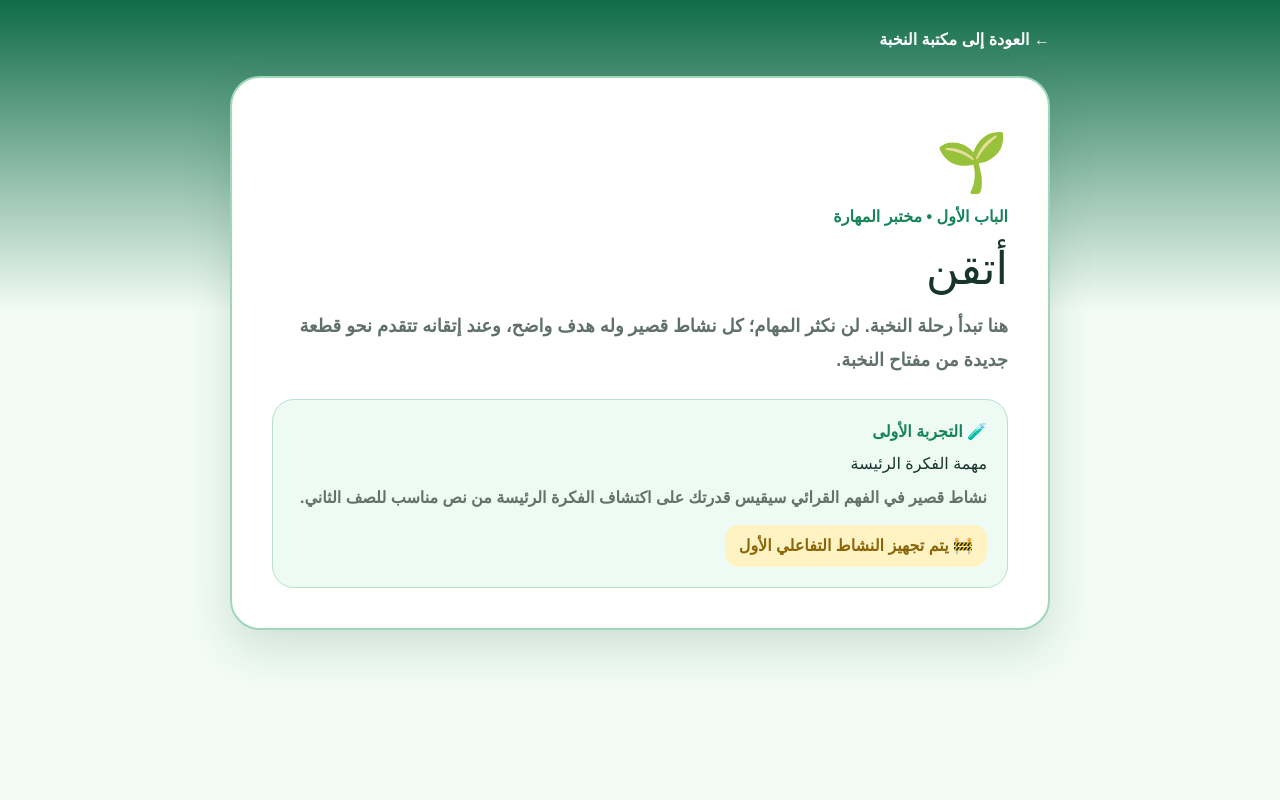
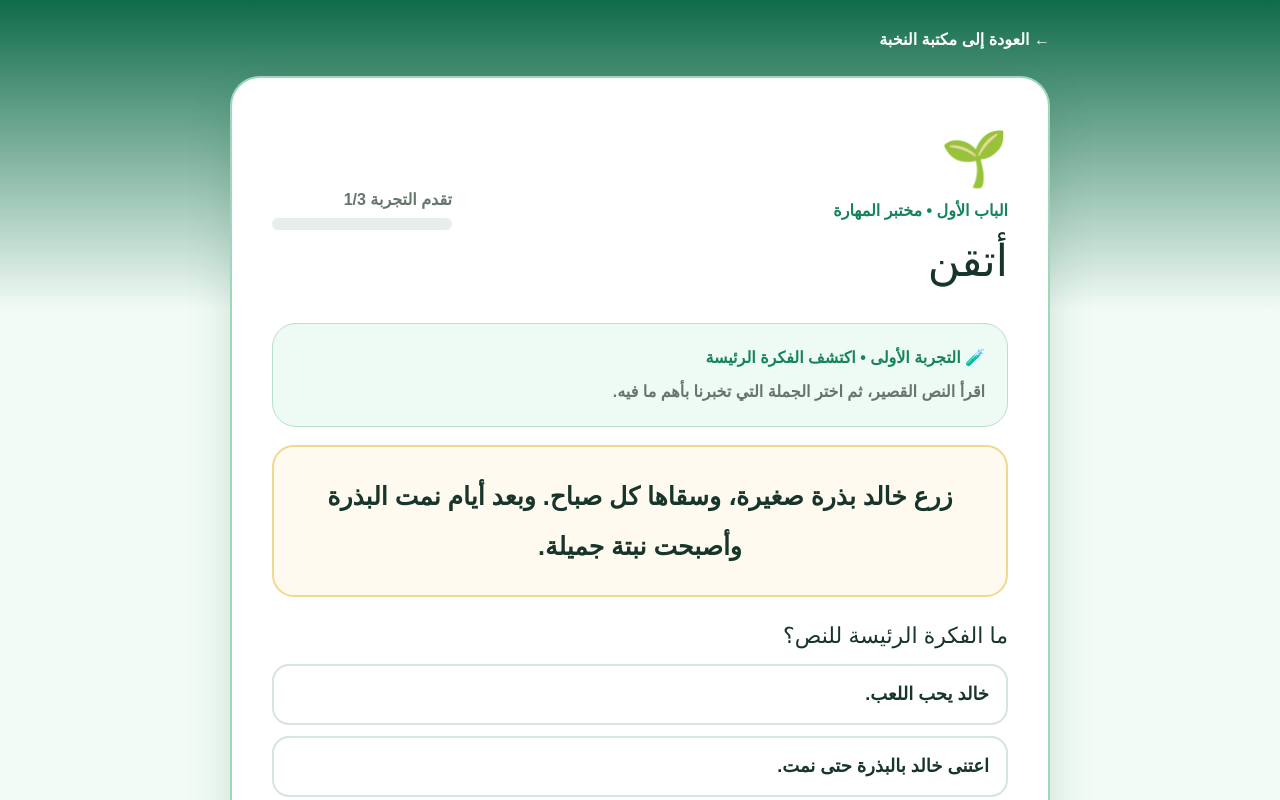
Before and after one commit to a31164949-blip/lughati-academy, a Next.js app in the folder lughati-next/: page /academy-club/elite-library/mastery in a window 1280 px wide. Shown: the top 800 px of the page. Built offline with nearby package versions, Linux system fonts and the light colour scheme.

Commit message:
Build first interactive Elite Library mastery activity

```diff
--- a/lughati-next/app/academy-club/elite-library/mastery/page.tsx
+++ b/lughati-next/app/academy-club/elite-library/mastery/page.tsx
@@ -1,22 +1,92 @@
 "use client";
 
 import Link from "next/link";
+import { useMemo, useState } from "react";
+
+const stages = [
+  {
+    text: "زرع خالد بذرة صغيرة، وسقاها كل صباح. وبعد أيام نمت البذرة وأصبحت نبتة جميلة.",
+    question: "ما الفكرة الرئيسة للنص؟",
+    choices: ["خالد يحب اللعب.", "اعتنى خالد بالبذرة حتى نمت.", "الصباح جميل."],
+    answer: 1,
+  },
+  {
+    text: "رتبت سارة كتبها وأقلامها في حقيبتها مساءً؛ لتكون مستعدة للمدرسة في الصباح.",
+    question: "ما الفكرة الرئيسة للنص؟",
+    choices: ["استعداد سارة للمدرسة.", "لون حقيبة سارة.", "ذهاب سارة إلى الحديقة."],
+    answer: 0,
+  },
+  {
+    text: "قرأ مازن القصة بهدوء، ثم أخبر والده بأهم ما حدث فيها.",
+    question: "ما الفكرة الرئيسة للنص؟",
+    choices: ["مازن يشتري قصة.", "مازن يقرأ القصة ويفهمها.", "والد مازن يكتب قصة."],
+    answer: 1,
+  },
+];
 
 export default function MasteryPage(){
+  const [stage,setStage]=useState(0);
+  const [selected,setSelected]=useState<number|null>(null);
+  const [score,setScore]=useState(0);
+  const [finished,setFinished]=useState(false);
+  const item=stages[stage];
+  const correct=selected===item.answer;
+  const progress=useMemo(()=>finished?100:Math.round((stage/stages.length)*100),[stage,finished]);
+
+  function choose(index:number){
+    if(selected!==null)return;
+    setSelected(index);
+    if(index===item.answer)setScore(v=>v+1);
+  }
+
+  function next(){
+    if(selected===null)return;
+    if(stage===stages.length-1){setFinished(true);return;}
+    setStage(v=>v+1);setSelected(null);
+  }
+
+  function restart(){setStage(0);setSelected(null);setScore(0);setFinished(false);}
+
   return <main dir="rtl" style={{minHeight:"100vh",padding:"28px 16px 60px",fontFamily:"Arial,sans-serif",background:"linear-gradient(180deg,#0f6b49,#f2fbf6 310px)",color:"#17352a"}}>
     <div style={{maxWidth:820,margin:"0 auto"}}>
       <Link href="/academy-club/elite-library" style={{color:"#fff",fontWeight:900,textDecoration:"none"}}>← العودة إلى مكتبة النخبة</Link>
       <section style={{marginTop:24,padding:"clamp(24px,6vw,40px)",borderRadius:30,background:"#fff",border:"2px solid #9ed8b8",boxShadow:"0 18px 45px rgba(18,90,60,.16)"}}>
-        <div style={{fontSize:58}}>🌱</div>
-        <div style={{color:"#16845b",fontWeight:900}}>الباب الأول • مختبر المهارة</div>
-        <h1 style={{margin:"6px 0",fontSize:"clamp(30px,7vw,45px)"}}>أتقن</h1>
-        <p style={{fontSize:18,lineHeight:1.9,color:"#607169",fontWeight:700}}>هنا تبدأ رحلة النخبة. لن نكثر المهام؛ كل نشاط قصير وله هدف واضح، وعند إتقانه تتقدم نحو قطعة جديدة من مفتاح النخبة.</p>
-        <div style={{marginTop:22,padding:20,borderRadius:22,background:"#eefaf4",border:"1px solid #b8e1cb"}}>
-          <span style={{fontWeight:900,color:"#16845b"}}>🧪 التجربة الأولى</span>
-          <h2 style={{margin:"8px 0"}}>مهمة الفكرة الرئيسة</h2>
-          <p style={{margin:"0 0 12px",lineHeight:1.8,color:"#61736a",fontWeight:700}}>نشاط قصير في الفهم القرائي سيقيس قدرتك على اكتشاف الفكرة الرئيسة من نص مناسب للصف الثاني.</p>
-          <div style={{display:"inline-block",padding:"9px 14px",borderRadius:14,background:"#fff3c4",color:"#8b6509",fontWeight:900}}>🚧 يتم تجهيز النشاط التفاعلي الأول</div>
+        <div style={{display:"flex",justifyContent:"space-between",gap:15,alignItems:"center",flexWrap:"wrap"}}>
+          <div><div style={{fontSize:54}}>🌱</div><div style={{color:"#16845b",fontWeight:900}}>الباب الأول • مختبر المهارة</div><h1 style={{margin:"5px 0",fontSize:"clamp(30px,7vw,44px)"}}>أتقن</h1></div>
+          <div style={{minWidth:180}}><div style={{fontWeight:900,color:"#65766d",marginBottom:6}}>تقدم التجربة {finished?"3/3":`${stage+1}/3`}</div><div style={{height:12,borderRadius:999,background:"#e8efeb",overflow:"hidden"}}><div style={{height:"100%",width:`${progress}%`,background:"#1b8a61",transition:"width .3s"}} /></div></div>
         </div>
+
+        {!finished ? <>
+          <div style={{marginTop:24,padding:22,borderRadius:24,background:"#eefaf4",border:"1px solid #b8e1cb"}}>
+            <span style={{fontWeight:900,color:"#16845b"}}>🧪 التجربة الأولى • اكتشف الفكرة الرئيسة</span>
+            <p style={{margin:"10px 0 0",color:"#65766d",fontWeight:700}}>اقرأ النص القصير، ثم اختر الجملة التي تخبرنا بأهم ما فيه.</p>
+          </div>
+
+          <article style={{marginTop:18,padding:"24px 20px",borderRadius:22,background:"#fffaf0",border:"2px solid #f0d891",fontSize:"clamp(20px,4vw,25px)",fontWeight:800,lineHeight:2,textAlign:"center"}}>{item.text}</article>
+          <h2 style={{margin:"22px 0 12px",fontSize:22}}>{item.question}</h2>
+          <div style={{display:"grid",gap:11}}>
+            {item.choices.map((choice,index)=>{
+              const picked=selected===index;
+              const isAnswer=index===item.answer;
+              let bg="#fff",border="#d8e4de",color="#17352a";
+              if(selected!==null&&isAnswer){bg="#e6f8ee";border="#42a878";color="#126743";}
+              else if(picked){bg="#fff0ed";border="#e27b69";color="#9b3d31";}
+              return <button key={choice} onClick={()=>choose(index)} style={{padding:"15px 17px",borderRadius:17,border:`2px solid ${border}`,background:bg,color,textAlign:"right",fontSize:18,fontWeight:900,cursor:selected===null?"pointer":"default"}}>{choice}</button>;
+            })}
+          </div>
+
+          {selected!==null&&<div style={{marginTop:17,padding:16,borderRadius:18,background:correct?"#e9f9f0":"#fff6e5",border:correct?"1px solid #9dd8b9":"1px solid #ecd18d",fontWeight:900,color:correct?"#126743":"#8a620b"}}>
+            {correct?"👏 أحسنت! اخترت الفكرة التي تجمع أهم ما في النص.":"💡 محاولة جميلة. لاحظ الجملة الخضراء؛ فهي تجمع أهم ما حدث في النص."}
+          </div>}
+          {selected!==null&&<button onClick={next} style={{marginTop:15,width:"100%",padding:14,border:0,borderRadius:16,background:"#176c46",color:"#fff",fontSize:18,fontWeight:900,cursor:"pointer"}}>{stage===stages.length-1?"شاهد نتيجتي 🗝️":"المهمة التالية ←"}</button>}
+        </> : <section style={{marginTop:25,padding:"32px 20px",borderRadius:26,textAlign:"center",background:"linear-gradient(135deg,#fff7d4,#eefaf4)",border:"2px solid #e0bd4d"}}>
+          <div style={{fontSize:65}}>{score===3?"🗝️":"🌟"}</div>
+          <h2 style={{margin:"8px 0",color:"#176c46",fontSize:30}}>{score===3?"أتقنت التجربة!":"أكملت التجربة!"}</h2>
+          <p style={{fontSize:20,fontWeight:900}}>نتيجتك: {score} من {stages.length}</p>
+          <p style={{color:"#65766d",fontWeight:700,lineHeight:1.8}}>{score===3?"رائع! أنت جاهز لقطعة مفتاح النخبة. في النسخة التجريبية لن نضيفها إلى حسابك بعد.":"أعد التجربة وحاول الوصول إلى الإتقان الكامل لتحصل على المفتاح."}</p>
+          {score<3&&<button onClick={restart} style={{padding:"12px 20px",border:0,borderRadius:15,background:"#176c46",color:"#fff",fontWeight:900,fontSize:17,cursor:"pointer"}}>أحاول مرة أخرى 🔄</button>}
+          {score===3&&<Link href="/academy-club/elite-library" style={{display:"inline-block",padding:"12px 20px",borderRadius:15,background:"#176c46",color:"#fff",fontWeight:900,textDecoration:"none"}}>العودة للمكتبة ←</Link>}
+        </section>}
       </section>
     </div>
   </main>
```
